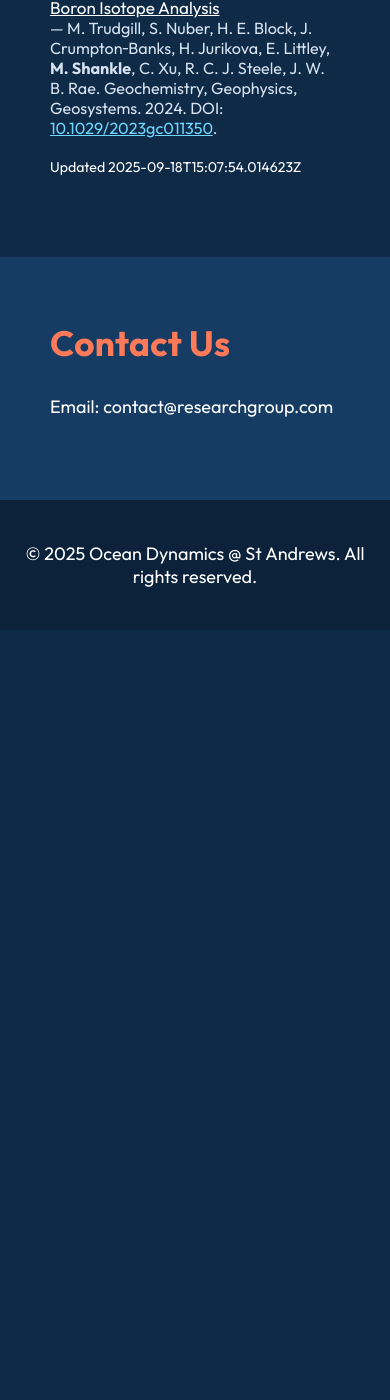
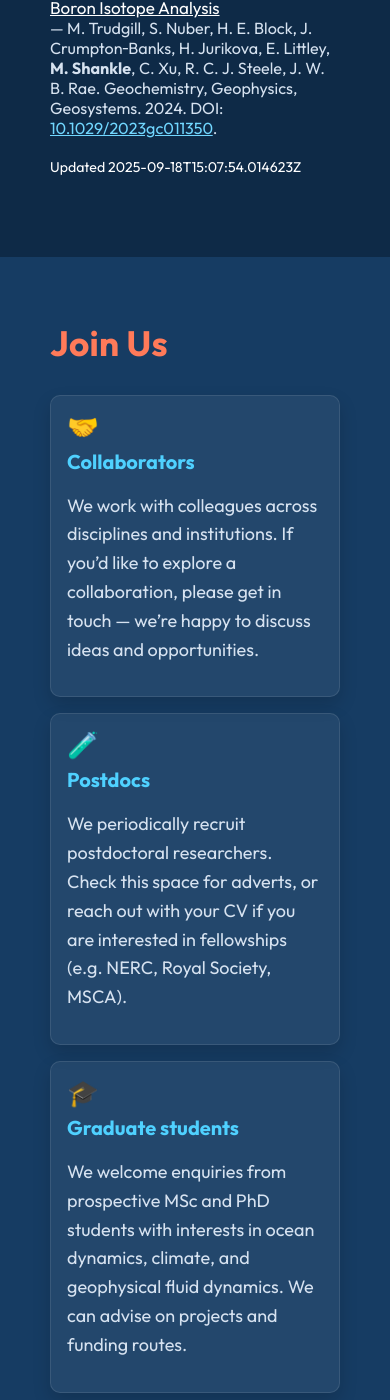
Before and after one commit to ODyn-StAndrews/ODyn-StAndrews.github.io, a Jekyll site: the page built from index.html, in a window 390 px wide and 1400 px high, scrolled down 6909 px. Built offline with Jekyll 4.4.1, drawn with Linux system fonts in a browser that asks for light colours; before the commit the page ends 7539 px from its top, so only the background shows below that; some of the changed text lies outside the part shown.

Commit message:
Join Us: replace Contact with responsive cards sourced from _join collection (Collaborators, Postdocs, Graduate, Undergraduate); add nav link

```diff
--- a/_config.yml
+++ b/_config.yml
@@ -14,6 +14,9 @@ collections:
   news:
     output: true
     permalink: /news/:name/
+  join:
+    output: true
+    permalink: /join/:name/
 
 defaults:
   - scope:
@@ -31,3 +34,8 @@ defaults:
       type: news
     values:
       layout: news
+  - scope:
+      path: ""
+      type: join
+    values:
+      layout: page
--- a/_layouts/default.html
+++ b/_layouts/default.html
@@ -40,7 +40,7 @@
         <li><a href="/index.html#people">People</a></li>
         <li><a href="/index.html#news">News</a></li>
         <li><a href="/index.html#publications">Publications</a></li>
-        <li><a href="/index.html#contact">Contact</a></li>
+        <li><a href="/index.html#join">Join Us</a></li>
       </ul>
     </nav>
   </header>
--- a/assets/css/styles.css
+++ b/assets/css/styles.css
@@ -181,3 +181,10 @@ footer { text-align: center; padding: 24px; background: var(--bg-3); }
 .news-list .news-emoji { font-size: 1.2rem; }
 .news-list a { color: #fff; text-decoration: underline; }
 .news-list small { color: var(--muted); margin-left: 6px; }
+
+/* Join Us */
+.join-grid { display: grid; grid-template-columns: repeat(auto-fit, minmax(260px, 1fr)); gap: 16px; }
+.join-card { background: rgba(255,255,255,0.06); border: 1px solid rgba(255,255,255,0.1); border-radius: 10px; padding: 14px 16px; box-shadow: 0 8px 18px rgba(0,0,0,0.15); }
+.join-emoji { font-size: 1.6rem; margin-bottom: 6px; }
+.join-title { margin: 4px 0 8px 0; font-size: 1.25rem; color: var(--accent-1); }
+.join-body { color: var(--muted); line-height: 1.6; }
--- a/index.html
+++ b/index.html
@@ -100,8 +100,17 @@ title: Ocean Dynamics @ St Andrews
   {% endif %}
 </section>
 
-<section id="contact">
-  <h2>Contact Us</h2>
-  <p>Email: contact@researchgroup.com</p>
-  <!-- You can set contact details via _config.yml and render them here if desired. -->
+<section id="join">
+  <h2>Join Us</h2>
+  <div class="join-grid">
+    {% assign boxes = site.collections.join.docs | default: site.join %}
+    {% if boxes %}{% assign boxes = boxes | sort: 'order' %}{% endif %}
+    {% for b in boxes %}
+      <div class="join-card">
+        <div class="join-emoji">{{ b.emoji | default: '✨' }}</div>
+        <h3 class="join-title">{{ b.title }}</h3>
+        <div class="join-body">{{ b.content }}</div>
+      </div>
+    {% endfor %}
+  </div>
 </section>
```
Also changed, not shown: _join/collaborators.md (added, +7 -0 lines), _join/graduate-students.md (added, +7 -0 lines), _join/postdocs.md (added, +7 -0 lines), _join/undergraduate-students.md (added, +7 -0 lines).
